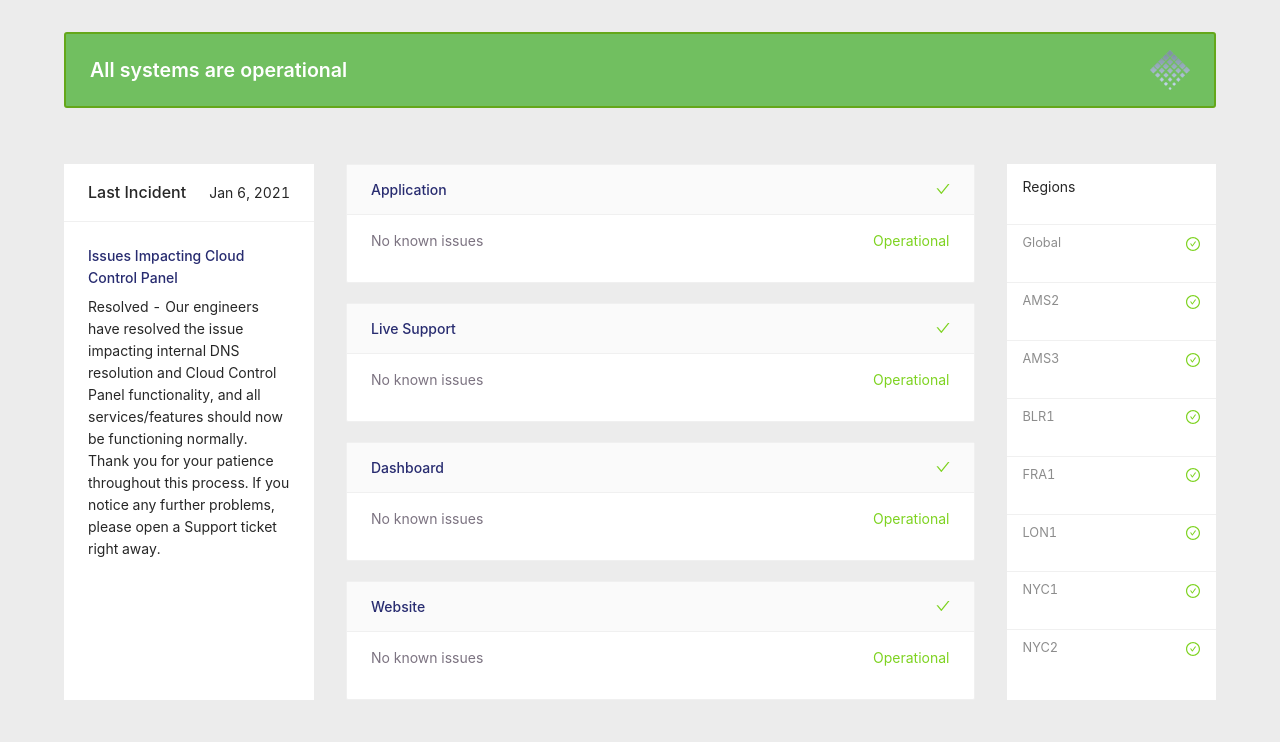
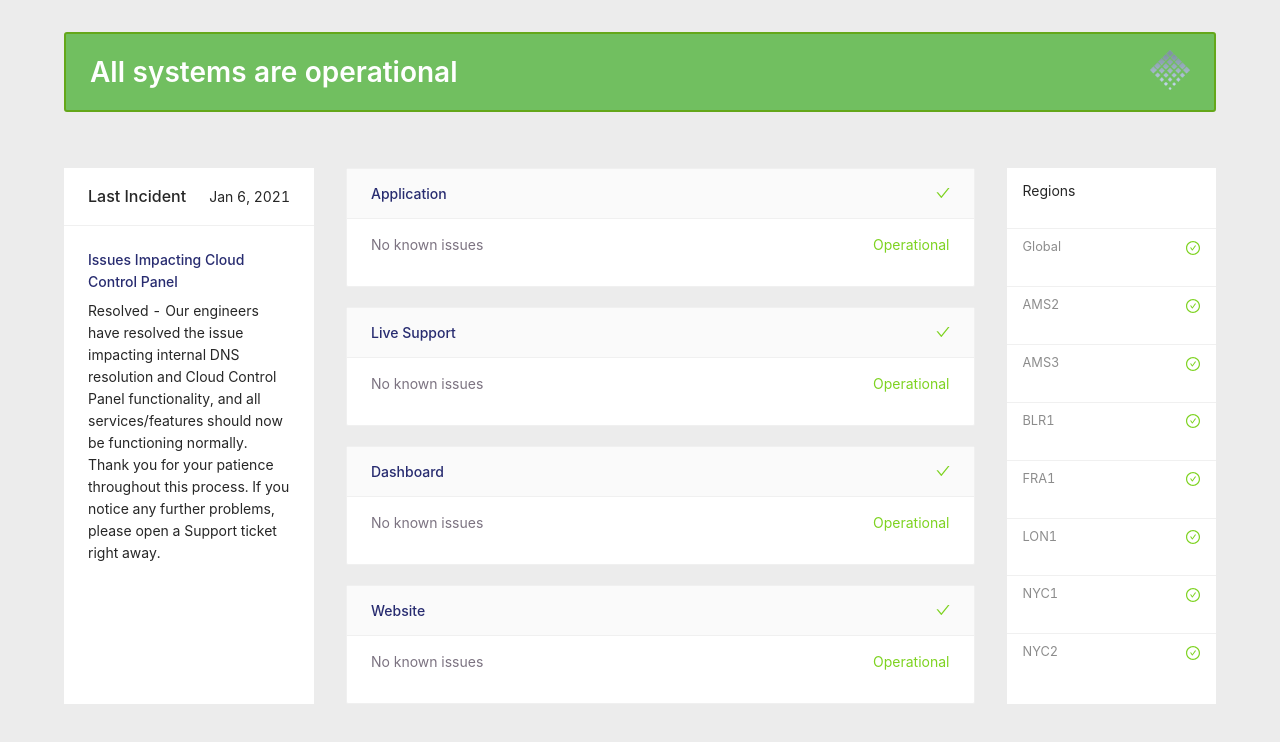
Before and after one commit to buikhacnam/stt, a React (Create React App) app: page / in a window 1280 px wide. Shown: the top 742 px of the page. Built offline with nearby package versions, Linux system fonts and the light colour scheme.

Commit message:
third commit

```diff
--- a/src/components/OverallBadStatus.js
+++ b/src/components/OverallBadStatus.js
@@ -20,7 +20,7 @@ const StatusWrapper = styled.div`
 `
 const Status = styled.div`
     padding: 1rem 1.5rem;
-    font-size: 1.4em;
+    font-size: 2em;
     font-weight: 600;
     display: grid;
     grid-template-columns: 1fr 1fr;
--- a/src/components/OverallGoodStatus.js
+++ b/src/components/OverallGoodStatus.js
@@ -20,7 +20,7 @@ const StatusWrapper = styled.div`
 `
 const Status = styled.div`
     padding: 1rem 1.5rem;
-    font-size: 1.4em;
+    font-size: 2em;
     font-weight: 600;
     display: grid;
     grid-template-columns: 1fr 1fr;
```
